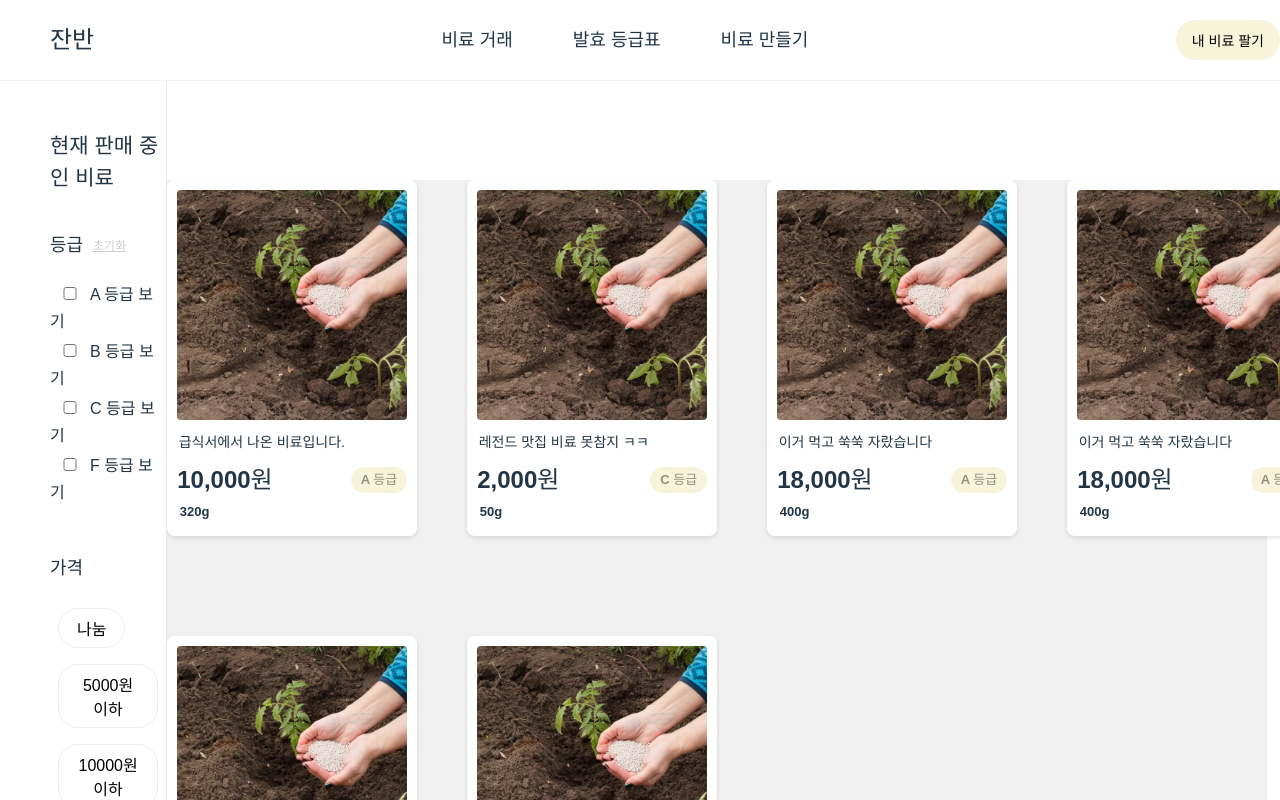
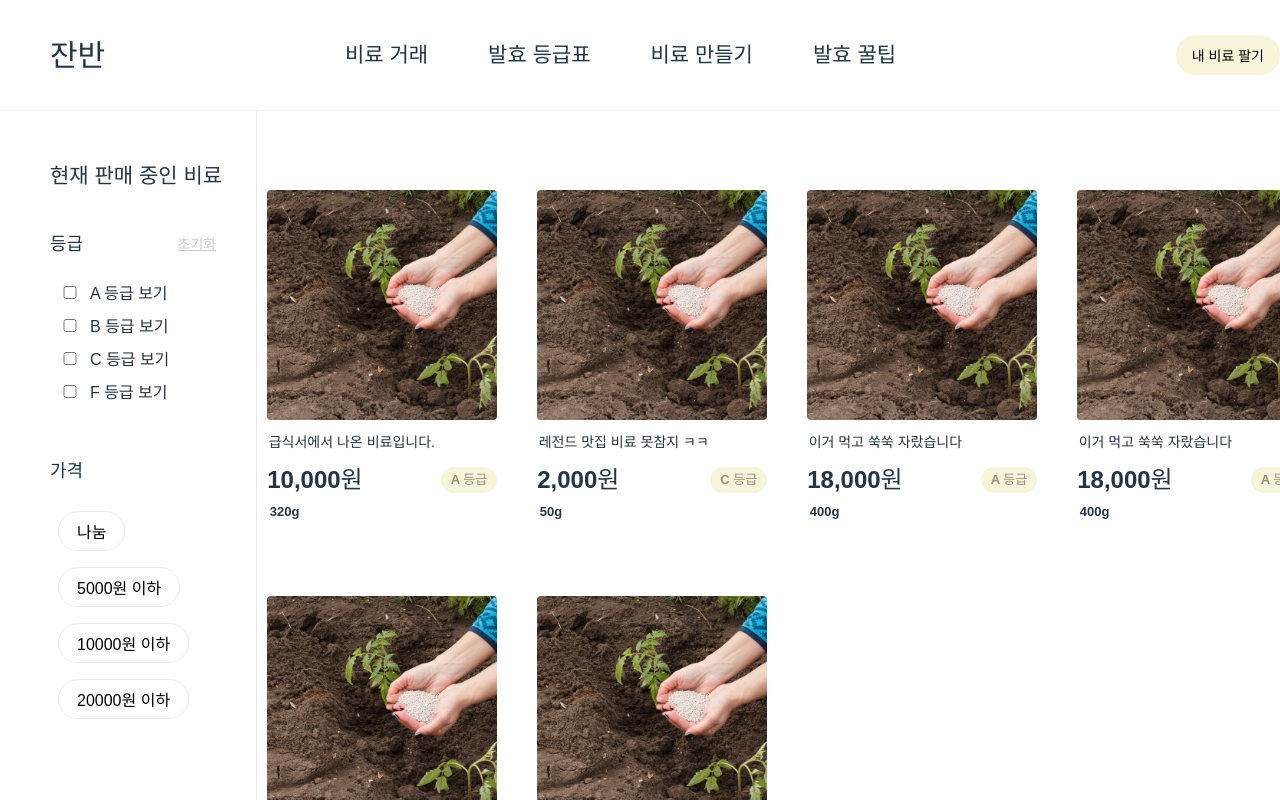
Before and after one commit to coqls1229/khuthon2025, a React (Vite) app: page / in a window 1280 px wide. Shown: the top 800 px of the page. Built offline with nearby package versions, Linux system fonts and the light colour scheme; a web font is replaced by a local one.

Commit message:
Feat: navigate to NewPost

```diff
--- a/src/App.jsx
+++ b/src/App.jsx
@@ -1,12 +1,14 @@
 import React from "react";
 import { BrowserRouter, Routes, Route } from "react-router-dom";
 import Mainboard from "./pages/Mainboard";
+import NewPost from "./pages/NewPost";
 
 const App = () => {
   return (
     <BrowserRouter>
       <Routes>
         <Route path="/" element={<Mainboard />}></Route>
+        <Route path="/newpost" element={<NewPost />}></Route>
       </Routes>
     </BrowserRouter>
   );
--- a/src/component/Header.jsx
+++ b/src/component/Header.jsx
@@ -1,19 +1,22 @@
 import React from "react";
 import styled from "styled-components";
+import { useNavigate } from "react-router-dom";
 
 const Header = () => {
+  const navigate = useNavigate();
+
   return (
     <>
       <MainFrame>
         <Title>잔반</Title>
         <NavigatorContainer>
           <Navigator>비료 거래</Navigator>
-
           <Navigator>발효 등급표</Navigator>
           <Navigator>비료 만들기</Navigator>
+          <Navigator>발효 꿀팁</Navigator>
         </NavigatorContainer>
 
-        <Write>내 비료 팔기</Write>
+        <Write onClick={() => navigate("/newpost")}>내 비료 팔기</Write>
       </MainFrame>
     </>
   );
@@ -24,7 +27,7 @@ export default Header;
 const MainFrame = styled.div`
   position: fixed;
   width: 100%;
-  height: 80px;
+  height: 110px;
   top: 0;
   border-bottom: 1px solid #f2f2f2;
   background-color: #ffffff;
@@ -35,7 +38,7 @@ const MainFrame = styled.div`
 `;
 
 const Title = styled.div`
-  font-size: 24px;
+  font-size: 30px;
   font-weight: bold;
   margin-left: 50px;
 `;
@@ -43,11 +46,11 @@ const Title = styled.div`
 const NavigatorContainer = styled.div`
   display: flex;
   flex-direction: row;
-  margin-right: 20px;
+  margin-right: 40px;
 `;
 
 const Navigator = styled.div`
-  font-size: 18px;
+  font-size: 21px;
   font-weight: bold;
   cursor: pointer;
   margin: 0 30px;
--- a/src/component/Sidebar.jsx
+++ b/src/component/Sidebar.jsx
@@ -26,7 +26,7 @@ const Sidebar = () => {
 
   return (
     <SubFrame>
-      <div style={{ marginTop: "50px" }}>
+      <div style={{ marginTop: "80px" }}>
         <Title>현재 판매 중인 비료</Title>
         <div
           style={{
@@ -39,7 +39,7 @@ const Sidebar = () => {
           <p
             style={{
               marginRight: "40px",
-              fontSize: "12px",
+              fontSize: "14px",
               color: "#CCCCCC",
               textDecoration: "underline",
               cursor: "pointer",
@@ -95,7 +95,7 @@ const SubFrame = styled.div`
   top: 0;
   padding-left: 50px;
   height: 120vh;
-  width: 300px;
+  width: 380px;
   overflow-y: auto;
   border-right: 1px solid #e8e8e8;
 `;
--- a/src/pages/Mainboard.jsx
+++ b/src/pages/Mainboard.jsx
@@ -115,11 +115,12 @@ const ContentRow = styled.div`
 
 const Grid = styled.div`
   flex: 1;
-  background-color: #f0f0f0; /* 일시적으로 배경색 넣어보면 어디에 있는지 확인 가능 */
+  // background-color: #f0f0f0;
   display: grid;
   grid-template-columns: repeat(4, 200px);
   justify-content: center;
-  gap: 100px;
+  column-gap: 70px;
+  row-gap: 50px;
 `;
 
 const Post = styled.div`
@@ -127,7 +128,7 @@ const Post = styled.div`
   height: auto;
   background: #fff;
   border-radius: 8px;
-  box-shadow: 0 2px 4px rgba(0, 0, 0, 0.1);
+  // box-shadow: 0 2px 4px rgba(57, 52, 52, 0.1);
   cursor: pointer;
   padding: 10px;
   display: flex;
--- /dev/null
+++ b/src/pages/NewPost.jsx
@@ -0,0 +1,15 @@
+import React from "react";
+import styled from "styled-components";
+import Header from "../component/header";
+
+const NewPost = () => {
+  return (
+    <>
+      <Header />
+      <p>hello</p>
+      <p>world</p>
+    </>
+  );
+};
+
+export default NewPost;
```
Also changed, not shown: src/pages/Profile.jsx (added).
